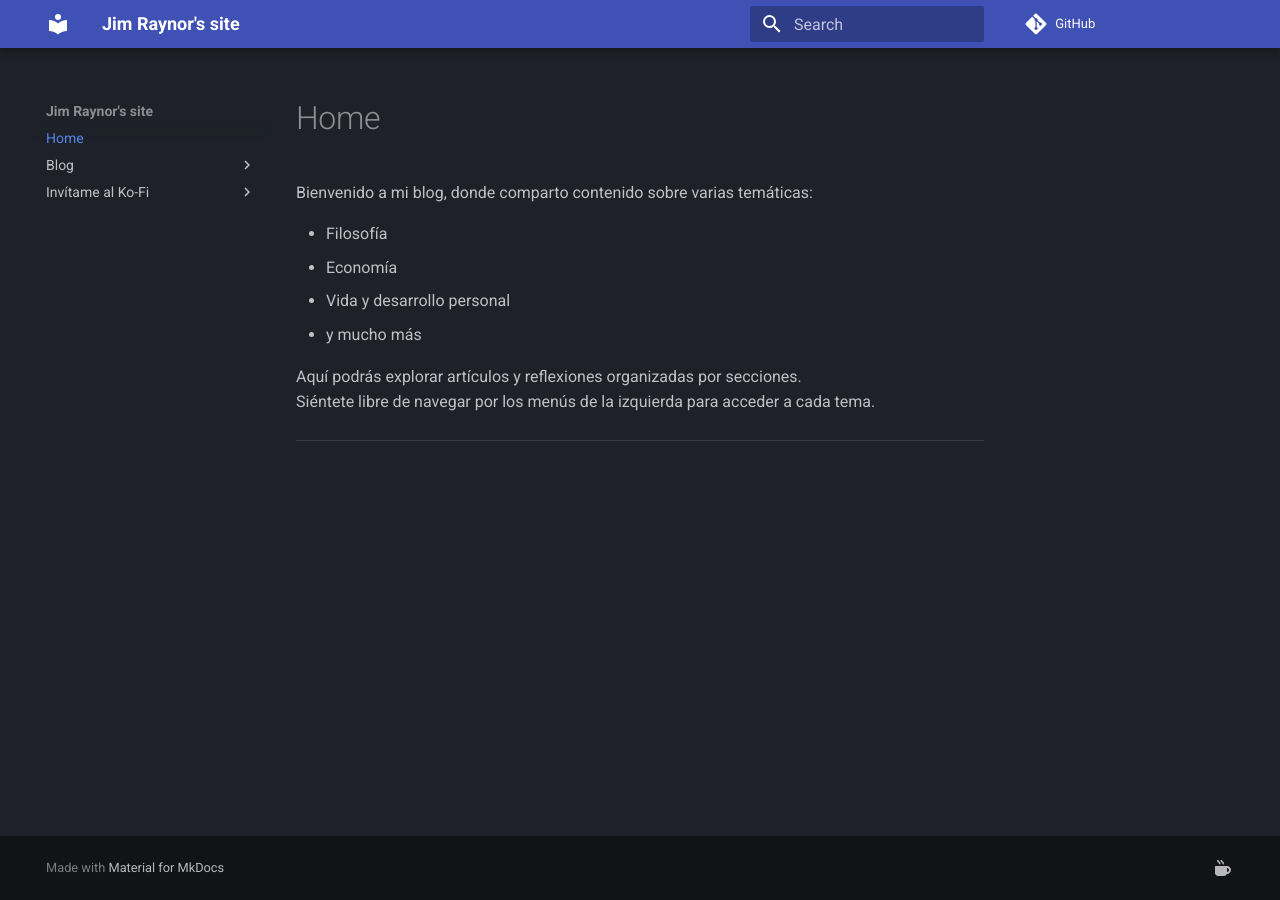
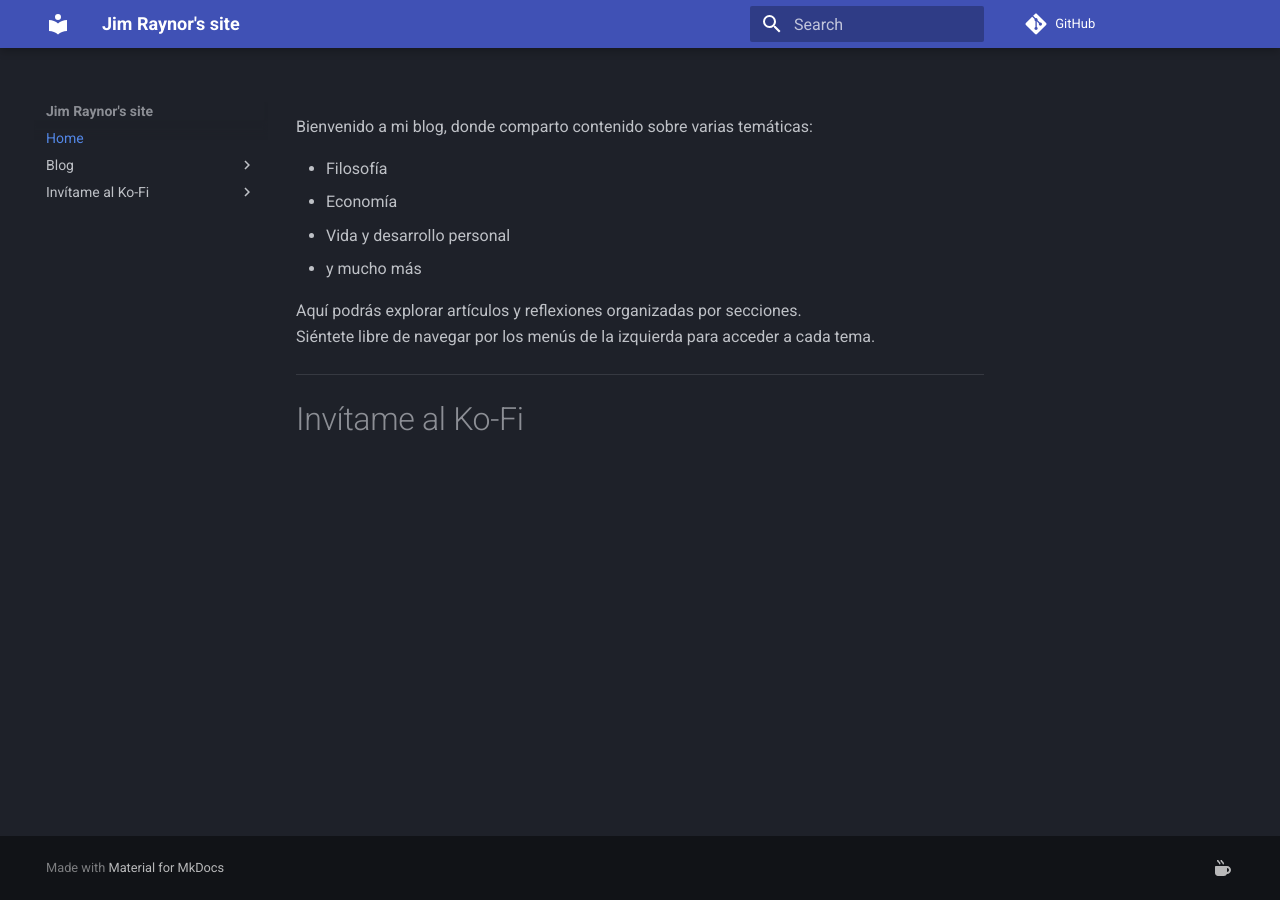
Before and after one commit to jimraynor88/blog, an MkDocs documentation site: the page built from docs/index.md, in a window 1280 px wide. Built offline with MkDocs 1.6.1 and Material for MkDocs 9.7.7, drawn with Linux system fonts in a browser that asks for light colours; comment, search, counter and statistics services are not loaded; some of the changed lines change nothing that is shown.

Commit message:
Update index.md

```diff
--- a/docs/index.md
+++ b/docs/index.md
@@ -10,3 +10,14 @@
 Siéntete libre de navegar por los menús de la izquierda para acceder a cada tema.
 
 ---
+# Invítame al Ko-Fi
+
+<script src="https://storage.ko-fi.com/cdn/scripts/overlay-widget.js"></script>
+<script>
+  kofiWidgetOverlay.draw('invito', {
+    'type': 'floating-chat',
+    'floating-chat.donateButton.text': 'Invíta al Ko-Fi',
+    'floating-chat.donateButton.background-color': '#ffffff',
+    'floating-chat.donateButton.text-color': '#323842'
+  });
+</script>
```
